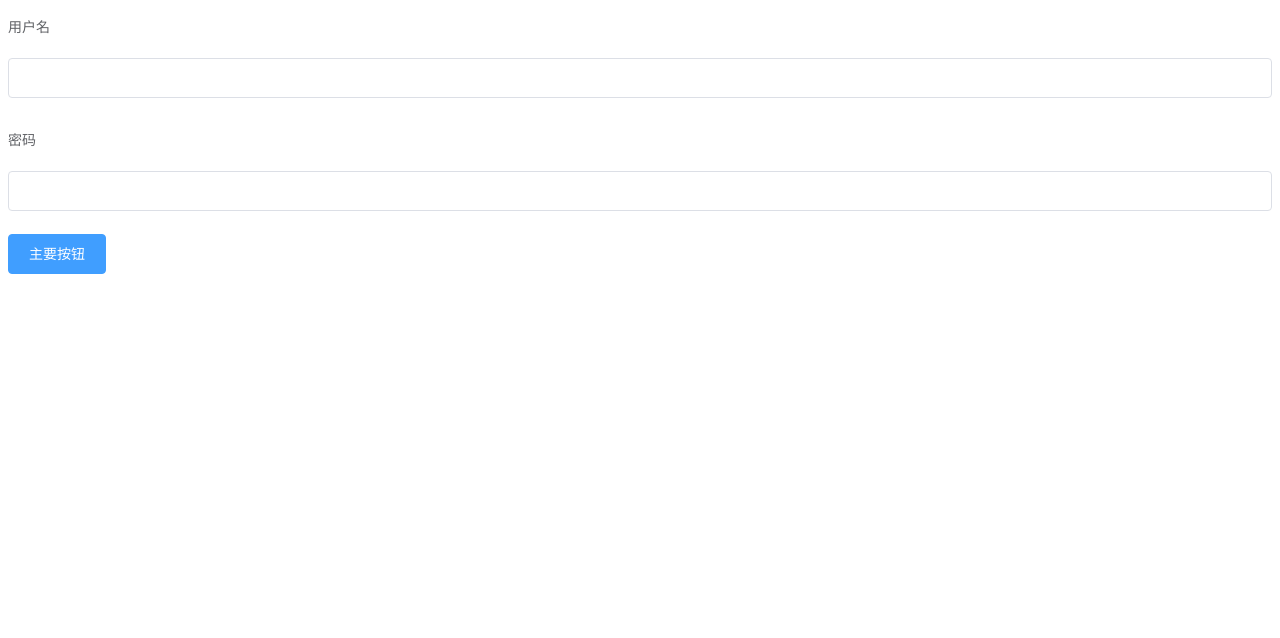
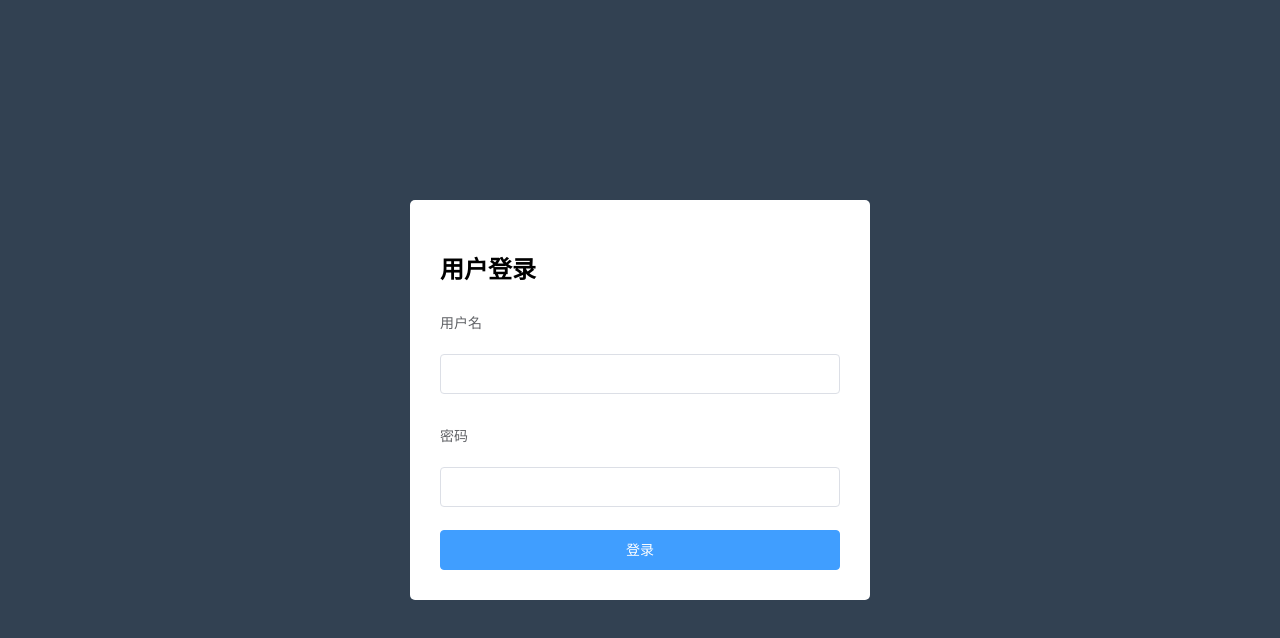
Before and after one commit to jjrMa/manager, a Vue app: page /#/login in a window 1280 px wide. Shown: the top 638 px of the page. Built offline with nearby package versions, Linux system fonts and the light colour scheme.

Commit message:
login.vue样式调整

```diff
--- a/src/App.vue
+++ b/src/App.vue
@@ -11,5 +11,7 @@ export default {
 </script>
 
 <style>
-
+#app{
+  height: 100%;
+}
 </style>
--- /dev/null
+++ b/src/assets/css/style.css
@@ -0,0 +1,6 @@
+html,
+body {
+    height: 100%;
+    margin: 0;
+    padding: 0;
+}
--- a/src/main.js
+++ b/src/main.js
@@ -5,6 +5,7 @@ import App from './App'
 import router from './router'
 import ElementUI from 'element-ui'
 import 'element-ui/lib/theme-chalk/index.css'
+import '@/assets/css/style.css'
 
 Vue.use(ElementUI)
 
--- a/src/views/login.vue
+++ b/src/views/login.vue
@@ -1,14 +1,16 @@
 <template>
-  <div>
-    <el-form label-position="top" label-width="80px" :model="formData">
+  <div class="login-wrap">
+
+    <el-form class="login-form" label-position="top" label-width="80px" :model="formData">
+      <h2>用户登录</h2>
       <el-form-item label="用户名">
         <el-input v-model="formData.username"></el-input>
       </el-form-item>
       <el-form-item label="密码">
         <el-input v-model="formData.password"></el-input>
       </el-form-item>
+      <el-button class="login-button" type="primary">登录</el-button>
     </el-form>
-      <el-button type="primary">主要按钮</el-button>
   </div>
 </template>
 
@@ -26,4 +28,23 @@ export default {
 </script>
 
 <style>
+.login-wrap {
+  background-color: #324152;
+  height: 100%;
+  display: flex;
+  justify-content: center;
+  align-items: center;
+}
+
+.login-wrap .login-form {
+  background-color: #fff;
+  width: 400px;
+  padding: 30px;
+  border-radius: 5px;
+}
+
+.login-wrap .login-form .login-button {
+  width: 100%;
+}
+
 </style>
```
